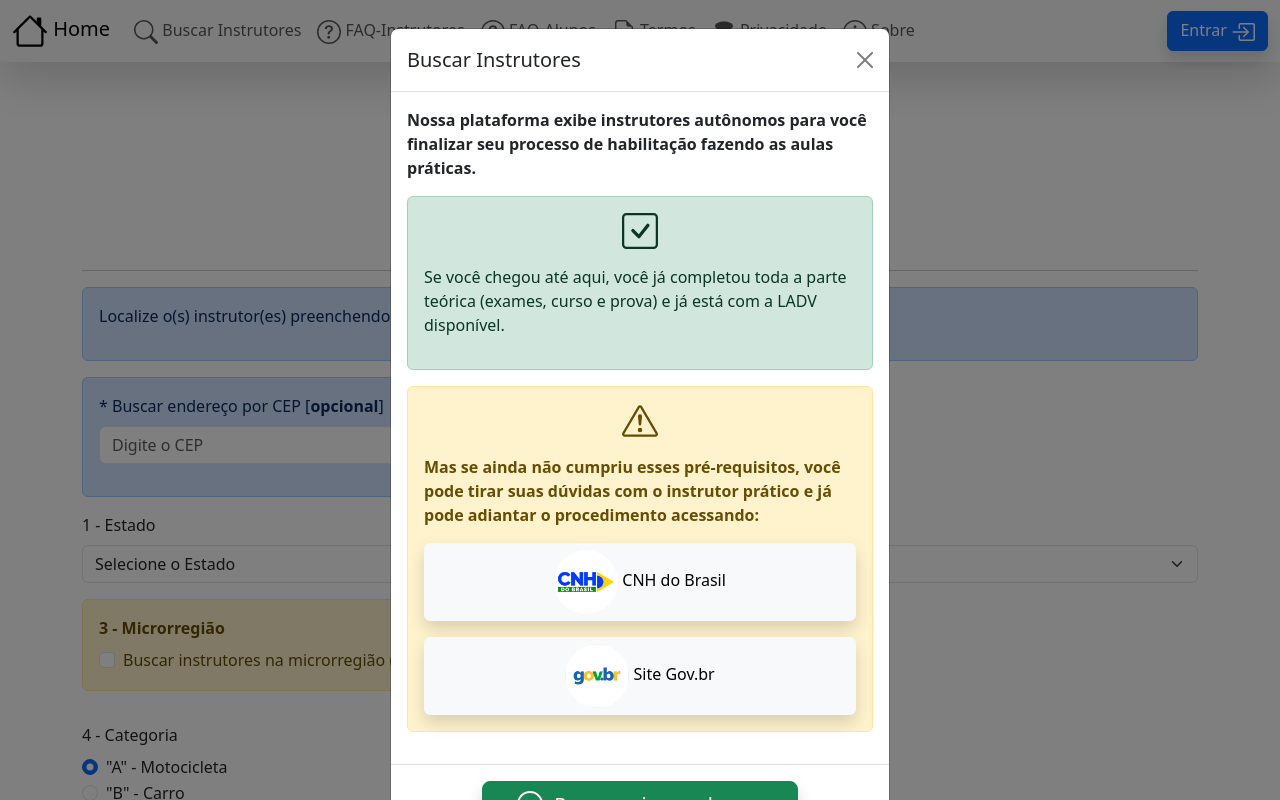
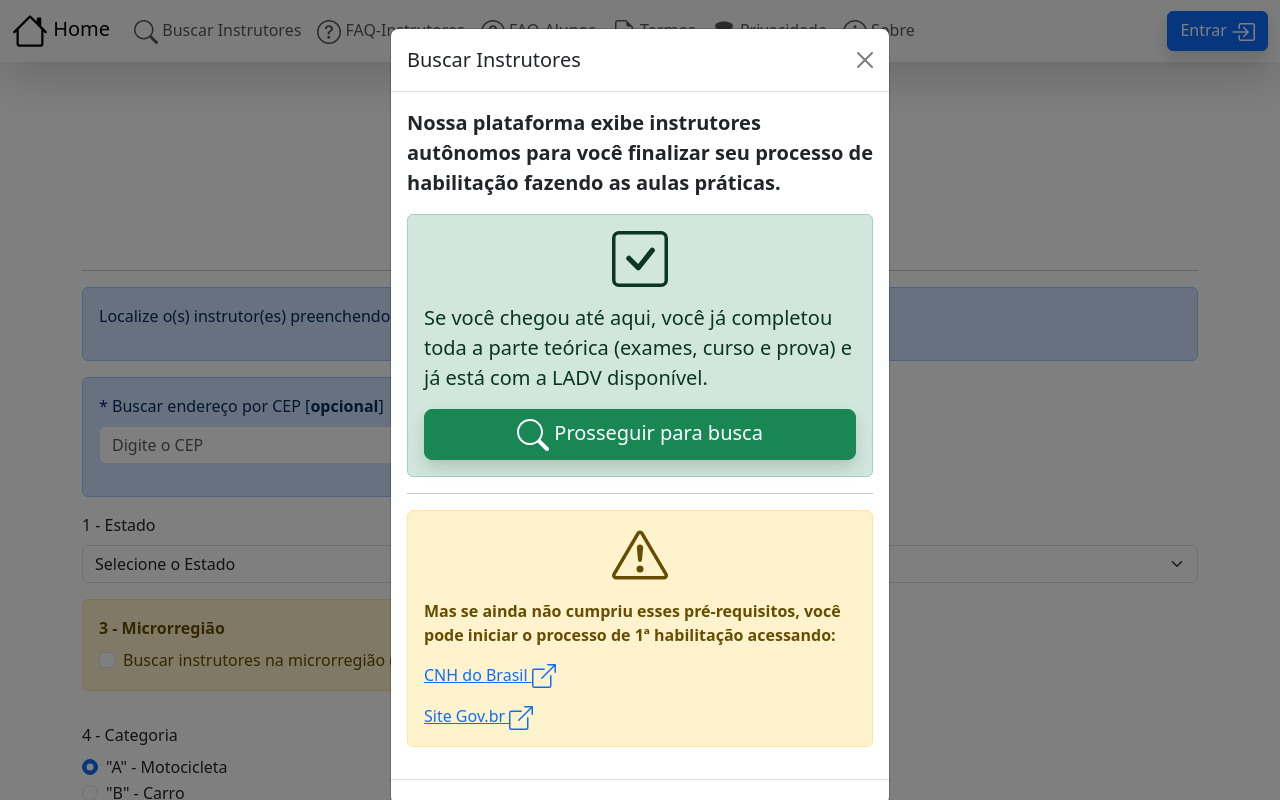
Before and after one commit to andersonjeronimo/CNH-hands-on-APP, a React (Vite) app in the folder frontend/: page /search in a window 1280 px wide. Shown: the top 800 px of the page. Built offline with nearby package versions, Linux system fonts and the light colour scheme.

Commit message:
Modal da página de busca

```diff
--- a/frontend/src/pages/partials/SearchModal.tsx
+++ b/frontend/src/pages/partials/SearchModal.tsx
@@ -1,5 +1,5 @@
-import cnhImg from '../../assets/images/CNHdoBrasil.png';
-import govImg from '../../assets/images/GOVBR.png';
+//import cnhImg from '../../assets/images/CNHdoBrasil.png';
+//import govImg from '../../assets/images/GOVBR.png';
 
 function SearchModal() {
 
@@ -12,7 +12,7 @@ function SearchModal() {
                         <button type="button" className="btn-close" data-bs-dismiss="modal" aria-label="Close"></button>
                     </div>
                     <div className="modal-body">
-                        <p>
+                        <p className="fs-5">
                             <strong>
                                 Nossa plataforma exibe instrutores autônomos para você finalizar seu processo de habilitação fazendo as aulas práticas.
                             </strong>
@@ -20,38 +20,53 @@ function SearchModal() {
 
                         <div className="alert alert-success" role="alert">
                             <p className="alert-heading text-center">
-                                <svg xmlns="http://www.w3.org/2000/svg" width="36" height="36" fill="currentColor" className="bi bi-check-square" viewBox="0 0 16 16">
+                                <svg xmlns="http://www.w3.org/2000/svg" width="56" height="56" fill="currentColor" className="bi bi-check-square" viewBox="0 0 16 16">
                                     <path d="M14 1a1 1 0 0 1 1 1v12a1 1 0 0 1-1 1H2a1 1 0 0 1-1-1V2a1 1 0 0 1 1-1zM2 0a2 2 0 0 0-2 2v12a2 2 0 0 0 2 2h12a2 2 0 0 0 2-2V2a2 2 0 0 0-2-2z" />
                                     <path d="M10.97 4.97a.75.75 0 0 1 1.071 1.05l-3.992 4.99a.75.75 0 0 1-1.08.02L4.324 8.384a.75.75 0 1 1 1.06-1.06l2.094 2.093 3.473-4.425z" />
                                 </svg>
                             </p>
 
-                            <p>
+                            <p className="fs-5">
                                 Se você chegou até aqui, você já completou toda a parte teórica (exames, curso e prova) e já está com a LADV disponível.
                             </p>
 
+                            <div className='d-grid gap-2 col-12 mx-auto'>
+                                <button type="button" className="btn btn-lg btn-success shadow" data-bs-dismiss="modal">
+                                    <svg xmlns="http://www.w3.org/2000/svg" width="32" height="32" fill="currentColor" className="bi bi-search" viewBox="0 0 16 16">
+                                        <path d="M11.742 10.344a6.5 6.5 0 1 0-1.397 1.398h-.001q.044.06.098.115l3.85 3.85a1 1 0 0 0 1.415-1.414l-3.85-3.85a1 1 0 0 0-.115-.1zM12 6.5a5.5 5.5 0 1 1-11 0 5.5 5.5 0 0 1 11 0" />
+                                    </svg> Prosseguir para busca
+                                </button>
+                            </div>
                         </div>
+
+                        <hr />
 
                         <div className="alert alert-warning" role="alert">
                             <p className="alert-heading text-center">
-                                <svg xmlns="http://www.w3.org/2000/svg" width="36" height="36" fill="currentColor" className="bi bi-exclamation-triangle" viewBox="0 0 16 16">
+                                <svg xmlns="http://www.w3.org/2000/svg" width="56" height="56" fill="currentColor" className="bi bi-exclamation-triangle" viewBox="0 0 16 16">
                                     <path d="M7.938 2.016A.13.13 0 0 1 8.002 2a.13.13 0 0 1 .063.016.15.15 0 0 1 .054.057l6.857 11.667c.036.06.035.124.002.183a.2.2 0 0 1-.054.06.1.1 0 0 1-.066.017H1.146a.1.1 0 0 1-.066-.017.2.2 0 0 1-.054-.06.18.18 0 0 1 .002-.183L7.884 2.073a.15.15 0 0 1 .054-.057m1.044-.45a1.13 1.13 0 0 0-1.96 0L.165 13.233c-.457.778.091 1.767.98 1.767h13.713c.889 0 1.438-.99.98-1.767z" />
                                     <path d="M7.002 12a1 1 0 1 1 2 0 1 1 0 0 1-2 0M7.1 5.995a.905.905 0 1 1 1.8 0l-.35 3.507a.552.552 0 0 1-1.1 0z" />
                                 </svg>
                             </p>
                             <p>
-                                <strong> Mas se ainda não cumpriu esses pré-requisitos, você pode tirar suas dúvidas com o instrutor prático e já pode adiantar o procedimento acessando:</strong>
+                                <strong> Mas se ainda não cumpriu esses pré-requisitos, você pode iniciar o processo de 1ª habilitação acessando:</strong>
                             </p>
                             <div className='row g-3'>
                                 <div className='d-grid gap-2 col-12 mx-auto'>
-                                    <a className='btn btn-light shadow' href="https://www.gov.br/transportes/pt-br/cnh-do-brasil" target='_blank'>
-                                        <img className='rounded-pill' src={cnhImg} width={64} alt="..." /> CNH do Brasil
+                                    <a className='link-opacity-100-hover' href="https://www.gov.br/transportes/pt-br/cnh-do-brasil" target='_blank'>
+                                        CNH do Brasil <svg xmlns="http://www.w3.org/2000/svg" width="24" height="24" fill="currentColor" className="bi bi-box-arrow-up-right" viewBox="0 0 16 16">
+                                            <path fill-rule="evenodd" d="M8.636 3.5a.5.5 0 0 0-.5-.5H1.5A1.5 1.5 0 0 0 0 4.5v10A1.5 1.5 0 0 0 1.5 16h10a1.5 1.5 0 0 0 1.5-1.5V7.864a.5.5 0 0 0-1 0V14.5a.5.5 0 0 1-.5.5h-10a.5.5 0 0 1-.5-.5v-10a.5.5 0 0 1 .5-.5h6.636a.5.5 0 0 0 .5-.5" />
+                                            <path fill-rule="evenodd" d="M16 .5a.5.5 0 0 0-.5-.5h-5a.5.5 0 0 0 0 1h3.793L6.146 9.146a.5.5 0 1 0 .708.708L15 1.707V5.5a.5.5 0 0 0 1 0z" />
+                                        </svg>
                                     </a>
                                 </div>
                                 <br />
                                 <div className='d-grid gap-2 col-12 mx-auto'>
-                                    <a className='btn btn-light shadow' href="https://www.gov.br/pt-br" target='_blank'>
-                                        <img className='rounded-pill' src={govImg} width={64} alt="..." /> Site Gov.br
+                                    <a className='link-opacity-100-hover' href="https://www.gov.br/pt-br" target='_blank'>
+                                        Site Gov.br <svg xmlns="http://www.w3.org/2000/svg" width="24" height="24" fill="currentColor" className="bi bi-box-arrow-up-right" viewBox="0 0 16 16">
+                                            <path fill-rule="evenodd" d="M8.636 3.5a.5.5 0 0 0-.5-.5H1.5A1.5 1.5 0 0 0 0 4.5v10A1.5 1.5 0 0 0 1.5 16h10a1.5 1.5 0 0 0 1.5-1.5V7.864a.5.5 0 0 0-1 0V14.5a.5.5 0 0 1-.5.5h-10a.5.5 0 0 1-.5-.5v-10a.5.5 0 0 1 .5-.5h6.636a.5.5 0 0 0 .5-.5" />
+                                            <path fill-rule="evenodd" d="M16 .5a.5.5 0 0 0-.5-.5h-5a.5.5 0 0 0 0 1h3.793L6.146 9.146a.5.5 0 1 0 .708.708L15 1.707V5.5a.5.5 0 0 0 1 0z" />
+                                        </svg>
                                     </a>
                                 </div>
                                 <br />
@@ -60,13 +75,7 @@ function SearchModal() {
 
                     </div>
                     <div className="modal-footer">
-                        <div className='d-grid gap-2 col-8 mx-auto'>
-                            <button type="button" className="btn btn-lg btn-success shadow" data-bs-dismiss="modal">
-                                <svg xmlns="http://www.w3.org/2000/svg" width="32" height="32" fill="currentColor" className="bi bi-search" viewBox="0 0 16 16">
-                                    <path d="M11.742 10.344a6.5 6.5 0 1 0-1.397 1.398h-.001q.044.06.098.115l3.85 3.85a1 1 0 0 0 1.415-1.414l-3.85-3.85a1 1 0 0 0-.115-.1zM12 6.5a5.5 5.5 0 1 1-11 0 5.5 5.5 0 0 1 11 0" />
-                                </svg> Prosseguir para busca
-                            </button>
-                        </div>
+
                     </div>
                 </div>
             </div>
```
Also changed, not shown: 1 other file (tests, documents, lock files or other folders).
